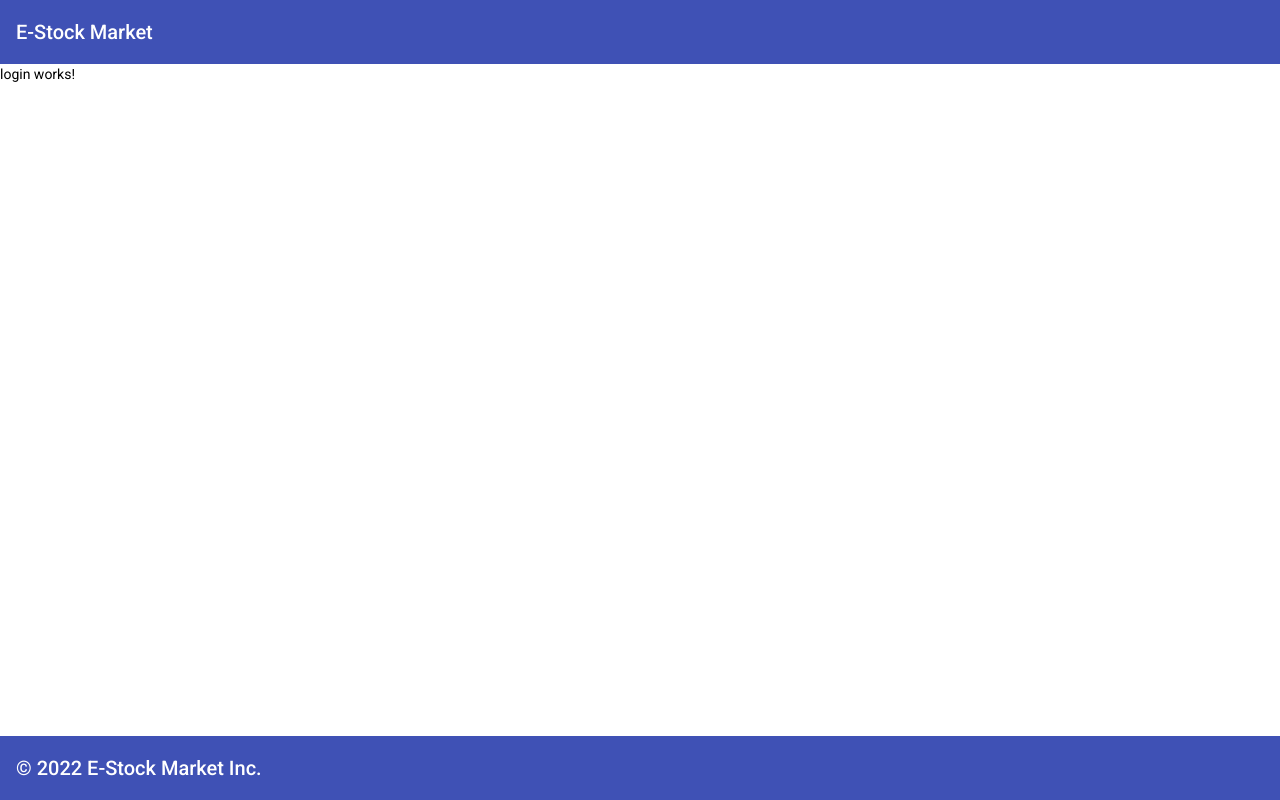
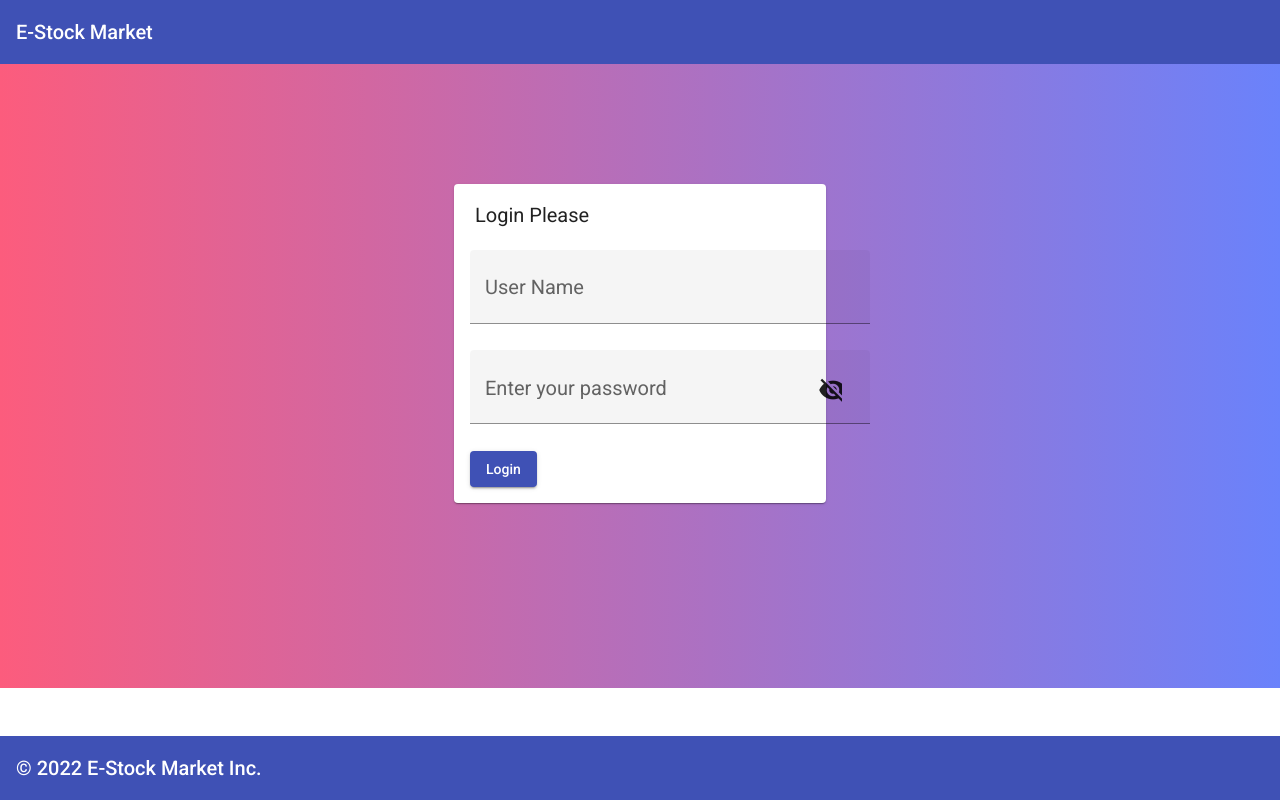
Before and after one commit to prosenjit005/E-Stock-Market-Project, an Angular app in the folder estockmarket-app/: page / in a window 1280 px wide. Built offline with nearby package versions, Linux system fonts and the light colour scheme.

Commit message:
login page created

```diff
--- a/estockmarket-app/src/app/app.module.ts
+++ b/estockmarket-app/src/app/app.module.ts
@@ -8,8 +8,7 @@
 import { HeaderComponent } from './header/header.component';
 import { FooterComponent } from './footer/footer.component';
 import { BrowserAnimationsModule } from '@angular/platform-browser/animations';
-import { MatToolbarModule } from '@angular/material/toolbar';
-import { MatFormFieldModule } from '@angular/material/form-field';
+import { MaterialModule } from './material.module';
 
 @NgModule({
   declarations: [
@@ -23,7 +22,7 @@
     BrowserModule,
     AppRoutingModule,
     BrowserAnimationsModule,
-    MatToolbarModule, MatFormFieldModule
+    MaterialModule
   ],
   providers: [],
   bootstrap: [AppComponent]
--- a/estockmarket-app/src/app/login/login.component.css
+++ b/estockmarket-app/src/app/login/login.component.css
@@ -0,0 +1,26 @@
+#loginMainDivId {
+    background-image: linear-gradient(to right, #fc5c7d, #6a82fb);
+}
+
+.mainLoginDiv{
+    width: 30%;
+    margin-left: 35%;
+    margin-top: 100px;
+    padding-bottom: 165px;
+}
+
+.loginHeading{
+    font-size: 20px;
+}
+
+.loginText{
+    padding: 5px 5px 25px 5px;
+}
+
+.userNameDiv{
+    width: 400px;
+}
+
+.passDiv{
+    width: 400px;
+}
--- a/estockmarket-app/src/app/login/login.component.html
+++ b/estockmarket-app/src/app/login/login.component.html
@@ -1 +1,37 @@
-<p>login works!</p>
+<div class="mainContent" id="loginMainDivId">
+
+    <div class="mainLoginDiv">
+        <mat-card class="loginHeading">
+
+            <div class="loginText">Login Please</div>
+
+            <form class="example-form">
+                <div>
+                    <mat-form-field appearance="fill" class="userNameDiv">
+                        <mat-label>User Name</mat-label>
+                        <input matInput placeholder="Ex. user1">
+                    </mat-form-field>
+                </div>
+
+                <div>
+                    <mat-form-field appearance="fill" class="passDiv">
+                        <mat-label>Enter your password</mat-label>
+                        <input matInput [type]="hide ? 'password' : 'text'">
+                        <button mat-icon-button matSuffix (click)="hide = !hide" [attr.aria-label]="'Hide password'"
+                            [attr.aria-pressed]="hide">
+                            <mat-icon>{{hide ? 'visibility_off' : 'visibility'}}</mat-icon>
+                        </button>
+                    </mat-form-field>
+                </div>
+
+            </form>
+
+            <div class="example-button-row">
+                <button mat-raised-button color="primary">Login</button>
+            </div>
+
+        </mat-card>
+    </div>
+
+
+</div>
--- a/estockmarket-app/src/app/login/login.component.ts
+++ b/estockmarket-app/src/app/login/login.component.ts
@@ -7,6 +7,8 @@
 })
 export class LoginComponent implements OnInit {
 
+  hide = true;
+
   constructor() { }
 
   ngOnInit(): void {
--- a/estockmarket-app/src/styles.css
+++ b/estockmarket-app/src/styles.css
@@ -2,3 +2,7 @@
 
 html, body { height: 100%; }
 body { margin: 0; font-family: Roboto, "Helvetica Neue", sans-serif; }
+
+.mainContent{
+    padding: 20px;
+}
```
Also changed, not shown: estockmarket-app/src/app/material.module.ts (added, +96 -0 lines).
